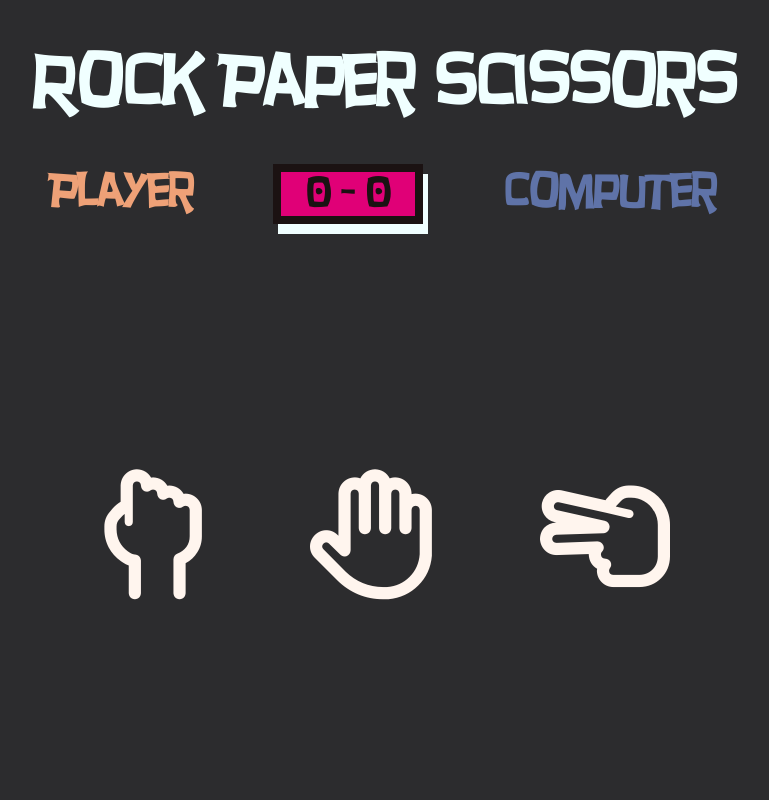
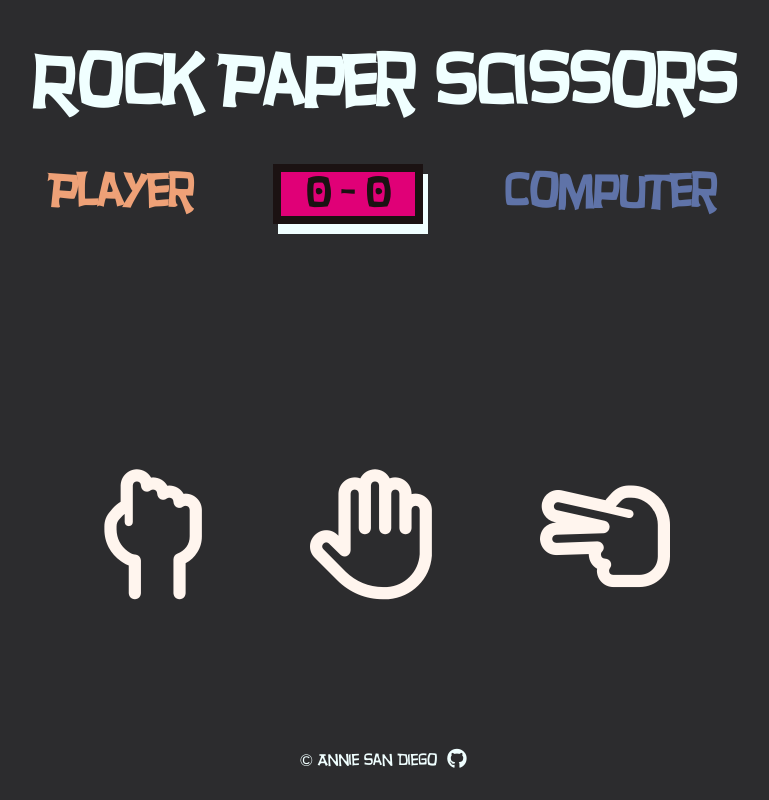
Before and after one commit to amsandiego/odin-rock-paper-scissors, a plain HTML site: page index.html in a window 1280 px wide. Shown: the whole page, without its empty margins (257-1026 px from the left). Drawn offline with Linux system fonts and the light colour scheme.

Commit message:
Added footer

```diff
--- a/index.html
+++ b/index.html
@@ -47,6 +47,15 @@
         <h2 id="final-result"></h2>
         <button id="restart-game">Restart Game</button>
       </div>
+      <footer class="footer">
+        <p>© Annie San Diego</p>
+        <a
+          href="https://github.com/amsandiego/odin-rock-paper-scissors"
+          target="_blank"
+        >
+          <i class="fab fa-github"></i>
+        </a>
+      </footer>
     </section>
   </body>
   <script src="app.js"></script>
--- a/styles.css
+++ b/styles.css
@@ -191,6 +191,26 @@ section.active .modal-box {
   pointer-events: auto;
 }
 
+/* FOOTER */
+.footer {
+  display: flex;
+  justify-content: center;
+  align-items: center;
+  gap: 10px;
+  color: azure;
+  margin-top: 150px;
+}
+
+.fa-github {
+  font-size: 20px;
+  color: azure;
+  transition: transform 0.4s ease-in-out;
+}
+
+.fa-github:hover {
+  transform: rotate(360deg) scale(1.2);
+}
+
 @media only screen and (max-width: 599px) {
   header h1 {
     font-size: 40px;
```
